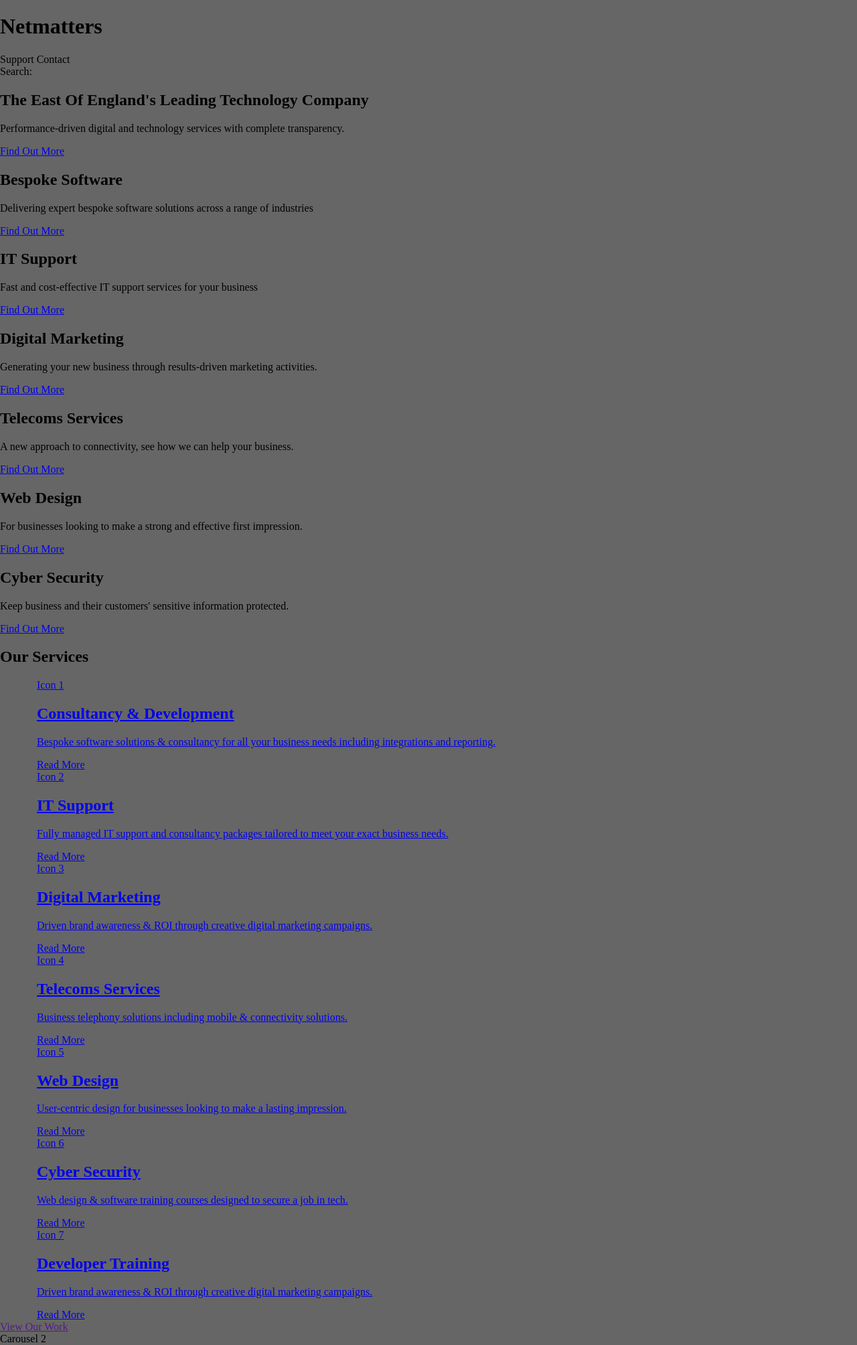
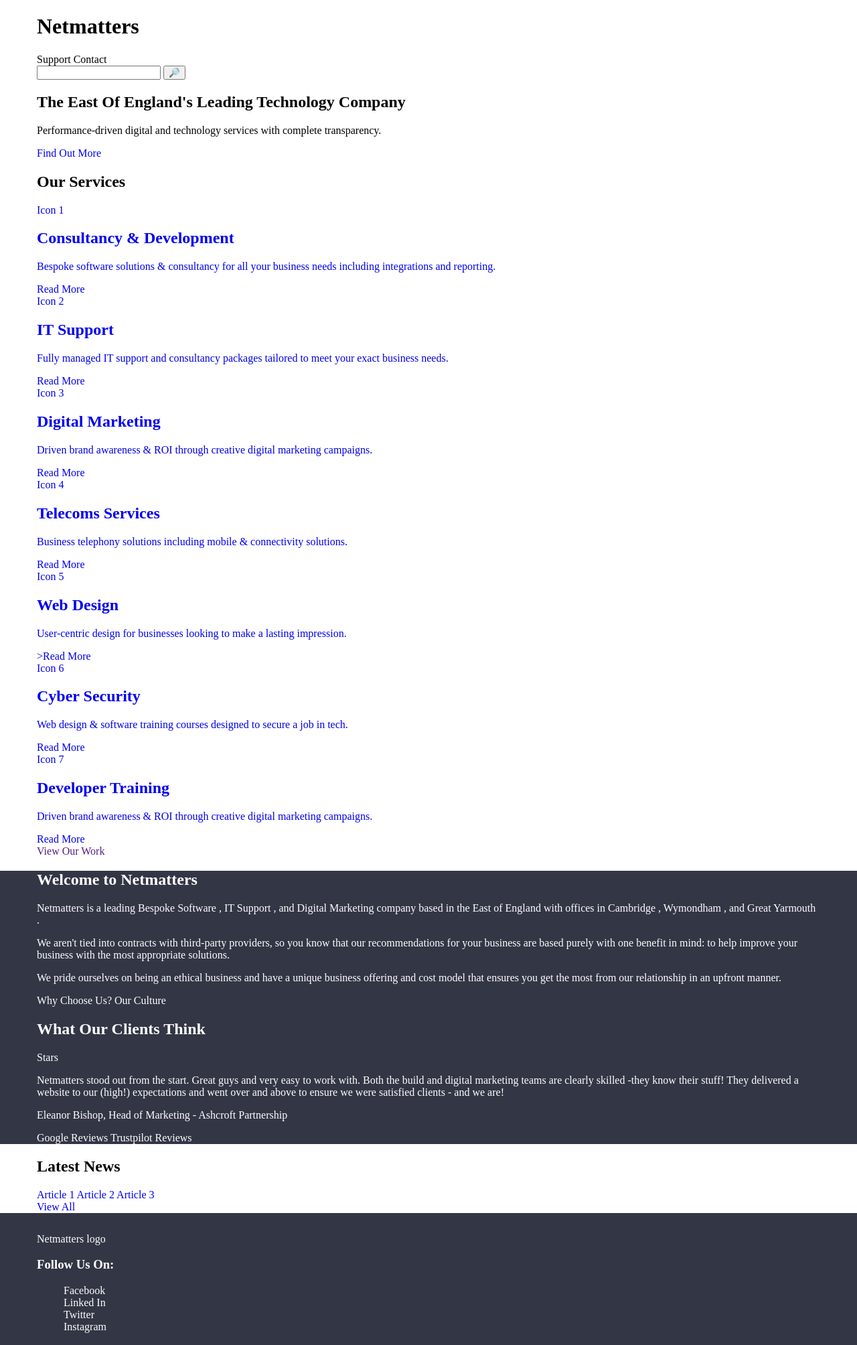
Before and after one commit to Rootytootyfrooty/NetMatters-SCS-Assessment1, a PHP site: page / in a window 1280 px wide. Shown: the top 2008 px of the page at 67% size. Run offline with PHP 8.4, Linux system fonts and the light colour scheme.

Commit message:
layout changes
Still setting variables and figuring out which partials to put everything in

```diff
--- a/CSS/styles.css
+++ b/CSS/styles.css
@@ -1 +1 @@
-body{background-color:#666}body{margin:0}*{box-sizing:border-box}.container{margin-right:auto;margin-left:auto;padding-left:15px;padding-right:15px}@media (min-width: 768px){.container{width:750px}}@media (min-width: 992px){.container{width:970px}}@media (min-width: 1260px){.container{width:1200px}}footer{background-color:#323544;color:#fff;padding:30px 0 0;position:relative}footer .footer-row{display:flex;flex-wrap:wrap}footer .footer-row .footer-menu{flex:100%;margin-bottom:30px}@media (min-width: 768px){footer .footer-row .footer-menu{flex:50%}}@media (min-width: 992px){footer .footer-row .footer-menu{flex:25%}}@media (min-width: 1260px){footer .footer-row .footer-menu{margin-bottom:40px}}footer .footer-row .footer-menu h4{text-transform:uppercase;font-size:1rem;margin-bottom:26px}
+body{margin:0}*{box-sizing:border-box}.container,.container-head{margin-right:auto;margin-left:auto;padding-left:15px;padding-right:15px}@media (min-width: 768px){.container,.container-head{width:750px}}@media (min-width: 992px){.container,.container-head{width:970px}}@media (min-width: 1260px){.container,.container-head{width:1200px}}footer{background-color:#333645;color:#fff;padding:30px 0 0;position:relative}footer .footer-row{display:flex;flex-wrap:wrap}footer .footer-row .footer-menu{flex:100%;margin-bottom:30px}@media (min-width: 768px){footer .footer-row .footer-menu{flex:50%}}@media (min-width: 992px){footer .footer-row .footer-menu{flex:25%}}@media (min-width: 1260px){footer .footer-row .footer-menu{margin-bottom:40px}}footer .footer-row .footer-menu h4{text-transform:uppercase;font-size:1rem;margin-bottom:26px}footer a{color:white}ul{list-style:none}.about{background-color:#333645;color:white}.about a{color:#fff}.hidden{display:none}a{text-decoration:none}
--- a/SCSS/abstracts/_colors.scss
+++ b/SCSS/abstracts/_colors.scss
@@ -1,11 +1,21 @@
-//colour variables
+//colour variables descriptive
 
-$color--consult-dev: #f7b322;
-$color--it-support: #4183d7;
-$color--dig-market: #2ecc71;
-$color--telecoms: #d64541;
-$color--web-design: #926fb1;
-$color--cyber-sec: #f62459;
-$color--dev-train: #ce4125;
-$color--main-bg: #fff;
-$color--div-bg: #333645;
+$c__consultancy-dev-yellow: #f7b322;
+$c__it-support-blue: #4183d7;
+$c__digital-market-green: #2ecc71;
+$c__telecoms-red: #d64541;
+$c__web-design-purple: #926fb1;
+$c__cyber-security-pink: #f62459;
+$c__dev-training-orange: #ce4125;
+
+//colour variables functional
+
+$dev-yellow: $c__consultancy-dev-yellow;
+$support-blue: $c__it-support-blue;
+$market-green: $c__digital-market-green;
+$telecoms-red: $c__telecoms-red;
+$design-purple: $c__web-design-purple;
+$security-pink: $c__cyber-security-pink;
+$training-orange: $c__dev-training-orange;
+$bg-white: #fff;
+$bg-midnight: #333645;
--- a/SCSS/abstracts/_index.scss
+++ b/SCSS/abstracts/_index.scss
@@ -1,2 +1,3 @@
 @import "colors";
 @import "variables";
+@import "media-query";
--- /dev/null
+++ b/SCSS/abstracts/_media-query.scss
@@ -0,0 +1,30 @@
+            // @media (min-width: 768px) {
+            //     flex: 50%;
+            // }
+            // @media (min-width: 992px) {
+            //     flex: 25%;
+            // }
+            // @media (min-width: 1260px) {
+            //     margin-bottom: 40px;
+            // }
+
+//breakpoints
+$screen-sm: 768px;
+$screen-md: 992px;
+$screen-lg: 1260px;
+
+@mixin sm {
+    @media (min-width: #{$screen-sm}) {
+        @content;
+    }
+}
+@mixin md {
+    @media (min-width: #{$screen-md}) {
+        @content;
+    }
+}
+@mixin lg {
+    @media (min-width: #{$screen-lg}) {
+        @content;
+    }
+}
--- a/SCSS/base/_base.scss
+++ /dev/null
@@ -1,3 +0,0 @@
-body {
-    background-color: #666;
-}
--- a/SCSS/layout/_footer.scss
+++ b/SCSS/layout/_footer.scss
@@ -1,9 +1,8 @@
 footer {
-    background-color: #323544;
-    color: #fff;
+    background-color: $bg-midnight;
+    color: $bg-white;
     padding: 30px 0 0;
     position: relative;
-
     .footer-row {
         display: flex;
         flex-wrap: wrap;
@@ -12,13 +11,13 @@ footer {
             flex:100%;
             margin-bottom: 30px;
 
-            @media (min-width: 768px) {
+            @include sm {
                 flex: 50%;
             }
-            @media (min-width: 992px) {
+            @include md {
                 flex: 25%;
             }
-            @media (min-width: 1260px) {
+            @include lg {
                 margin-bottom: 40px;
             }
 
@@ -30,3 +29,9 @@ footer {
         }
     }
 }
+footer a {
+    color: white;
+}
+ul {
+    list-style: none;
+}
--- a/SCSS/layout/_index.scss
+++ b/SCSS/layout/_index.scss
@@ -1,2 +1,6 @@
 @import "layout";
 @import "footer";
+@import "header";
+@import "welcome";
+@import "banner";
+@import "text";
--- a/SCSS/layout/_layout.scss
+++ b/SCSS/layout/_layout.scss
@@ -1,10 +1,10 @@
 body {
     margin: 0;
 }
-*{
+* {
     box-sizing: border-box;
 }
-.container {
+.container, .container-head {
     margin-right: auto;
     margin-left: auto;
     padding-left: 15px;
--- /dev/null
+++ b/SCSS/layout/_welcome.scss
@@ -0,0 +1,8 @@
+//welcome to netmatters & what our clients think sections
+.about {
+    background-color: $bg-midnight;
+    color: white;
+}
+.about a {
+    color: $bg-white;
+}
--- a/SCSS/styles.scss
+++ b/SCSS/styles.scss
@@ -4,3 +4,10 @@
 @import "components/index";
 @import "layout/index";
 @import "themes/index";
+
+.hidden {
+    display: none;
+}
+a {
+    text-decoration: none;
+}
--- a/SCSS/utility/_containers.scss
+++ /dev/null
@@ -1,5 +0,0 @@
-
-// .container {
-//     display: flex;
-//     flex-direction: row;
-// }
--- a/index.html
+++ b/index.html
@@ -4,52 +4,28 @@
         <meta charset="UTF-8">
         <meta http-equiv="X-UA-Compatible" content="IE=edge">
         <meta name="viewport" content="width=device-width, initial-scale=1, maximum-scale=1"/>
+        <title>Full Service Digital Agency| Cambridgeshire & Norfolk | Netmatters</title>
         <link rel="stylesheet" href="CSS\styles.css">
     </head>
     <body>
         <header>
+            <div class="container">
                 <h1>Netmatters</h1>
                 <div>Support Contact </div>
-            <div>Search:</div>
+                <form>
+                    <input type="text" id="phsearch" name="search"/>
+                    <button>&#128270;</button>
+                </form>
+            </div>
         </header>
         <div class="carousel-1">
-            <div class="carousel-item">
+            <div class="container">
                 <h2>The East Of England's Leading Technology Company</h2>
                 <p>Performance-driven digital and technology services with complete transparency.</p>
-                <a href="#">Find Out More</a>
-            </div>
-            <div class="carousel-item">
-                <h2>Bespoke Software</h2>
-                <p>Delivering expert bespoke software solutions across a range of industries</p>
-                <a href="#">Find Out More</a>
-            </div>
-            <div class="carousel-item">
-                <h2>IT Support</h2>
-                <p>Fast and cost-effective IT support services for your business</p>
-                <a href="#">Find Out More</a>
-            </div>
-            <div class="carousel-item">
-                <h2>Digital Marketing</h2>
-                <p>Generating your new business through results-driven marketing activities.</p>
-                <a href="#">Find Out More</a>
-            </div>
-            <div class="carousel-item">
-                <h2>Telecoms Services</h2>
-                <p>A new approach to connectivity, see how we can help your business.</p>
-                <a href="#">Find Out More</a>
-            </div>
-            <div class="carousel-item">
-                <h2>Web Design</h2>
-                <p>For businesses looking to make a strong and effective first impression.</p>
-                <a href="#">Find Out More</a>
-            </div>
-            <div class="carousel-item">
-                <h2>Cyber Security</h2>
-                <p>Keep business and their customers' sensitive information protected.</p>
-                <a href="#">Find Out More</a>
+                <a href="#" class="btn">Find Out More</a>
             </div>
         </div>
-        <h2>Our Services</h2>
+        <h2 class="container-head">Our Services</h2>
         <div class="container">
             <div>
                 <a href="#">
@@ -80,7 +56,7 @@
                     <span>Icon 4</span>
                     <h2>Telecoms Services</h2>
                     <p>Business telephony solutions including mobile & connectivity solutions.</p>
-                    <span>Read More</span>
+                    <span class="btn">Read More</span>
                 </a>
             </div>
             <div>
@@ -88,7 +64,7 @@
                     <span>Icon 5</span>
                     <h2>Web Design</h2>
                     <p>User-centric design for businesses looking to make a lasting impression.</p>
-                    <span>Read More</span>
+                    <span class="btn"></span>>Read More</span>
                 </a>
             </div>
             <div>
@@ -108,24 +84,28 @@
                 </a>
             </div>
         </div>
+        <div class="container">
             <a href=""#>View Our Work</a>
-        <div>Carousel 2</div>
+        </div>
+        <div class="hidden">Carousel 2</div>
+        <div class="about">
             <div class="container">
                 <h2>Welcome to Netmatters</h2>
                 <p>
                     Netmatters is a leading
-                Bespoke Software
+                    <a href="#">Bespoke Software</a>
                     ,
-                IT Support
+                    <a href="#">IT Support</a>
                     , and
-                Digital Marketing
+                    <a href="#">Digital Marketing </a>
                     company based in the East of England with offices in
-                Cambridge
+                    <a href="#">Cambridge</a>
                     ,
-                Wymondham
+                    <a href="#">Wymondham</a>
                     , and
-                Great Yarmouth
-            .</p>
+                    <a href="#">Great Yarmouth</a>
+                    .
+                </p>
                 <p>
                         We aren't tied into contracts with third-party providers, so you know that our recommendations
                         for your business are based purely with one benefit in mind: to help improve your business with
@@ -148,21 +128,24 @@
                     Eleanor Bishop, Head of Marketing -
                     <a href="#">Ashcroft Partnership</a>
                 </p>
-            <a href="#">Google Reviews</a>
-            <a href="#">Trustpilot Reviews</a>
+                <a href="#" class="btn">Google Reviews</a>
+                <a href="#" class="btn">Trustpilot Reviews</a>
             </div>
-        <h2>Latest News</h2>
+        </div>
+        <h2 class="container-head">Latest News</h2>
         <div class="container">
             <a href="#">Article 1</a>
             <a href="#">Article 2</a>
             <a href="#">Article 3</a>
         </div>
+        <div class="container">
             <a href="#">View All</a>
-        <div>Carousel 3</div>
+        </div>
+        <div class="hidden">Carousel 3</div>
         <footer>
-            <div>Netmatters logo</div>
-            <h3>Follow Us On:</h3>
-            <div>
+            <div class="container">Netmatters logo</div>
+            <h3 class="container-head">Follow Us On:</h3>
+            <div class="container">
                 <ul>
                     <li><a href="#">Facebook</a></li>
                     <li><a href="#">Linked In</a></li>
@@ -174,7 +157,7 @@
                 <div class="footer-row">
                     <div class="footer-menu">
                         <h4>About Netmatters</h4>
-                        <ul>
+                        <ul class="hidden">
                             <li><a href="#">News</a></li>
                             <li><a href="#">Our Careers</a></li>
                             <li><a href="#">Our Team</a></li>
@@ -191,7 +174,7 @@
                     </div>
                     <div class="footer-menu">
                         <h4>Our Services</h4>
-                        <ul>
+                        <ul class="hidden">
                             <li><a href="#">Bespoke Software</a></li>
                             <li><a href="#">IT Support</a></li>
                             <li><a href="#">Digital Marketing</a></li>
@@ -203,7 +186,7 @@
                     </div>
                     <div class="footer-menu">
                         <h4>Our Industries</h4>
-                        <ul>
+                        <ul class="hidden">
                             <li><a href="#">Financial Services</a></li>
                             <li><a href="#">Construction</a></li>
                             <li><a href="#">Retail &amp; E-Commerce</a></li>
@@ -217,7 +200,7 @@
                     </div>
                     <div class="footer-menu">
                         <h4>Locations</h4>
-                        <ul>
+                        <ul class="hidden">
                             <li><a href="#">Cambridge Office</a></li>
                             <li><a href="#">Wymondham Office</a></li>
                             <li><a href="#">Great Yarmouth</a></li>
```
Also changed, not shown: SCSS/layout/_banner.scss (added, +32 -0 lines), SCSS/layout/_header.scss (added), SCSS/layout/_text.scss (added). Lines whose indentation alone changed are shown as unchanged.
